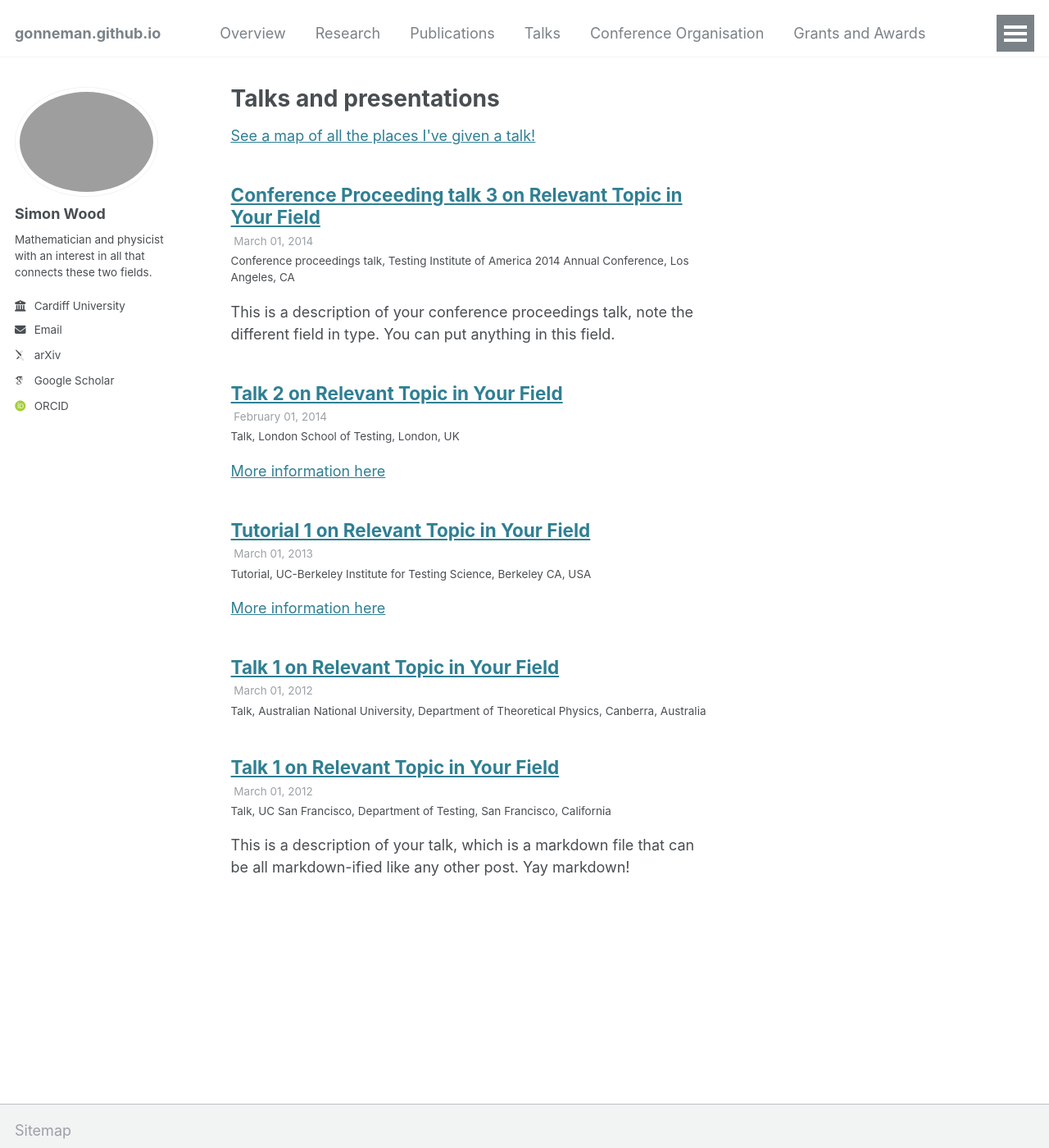
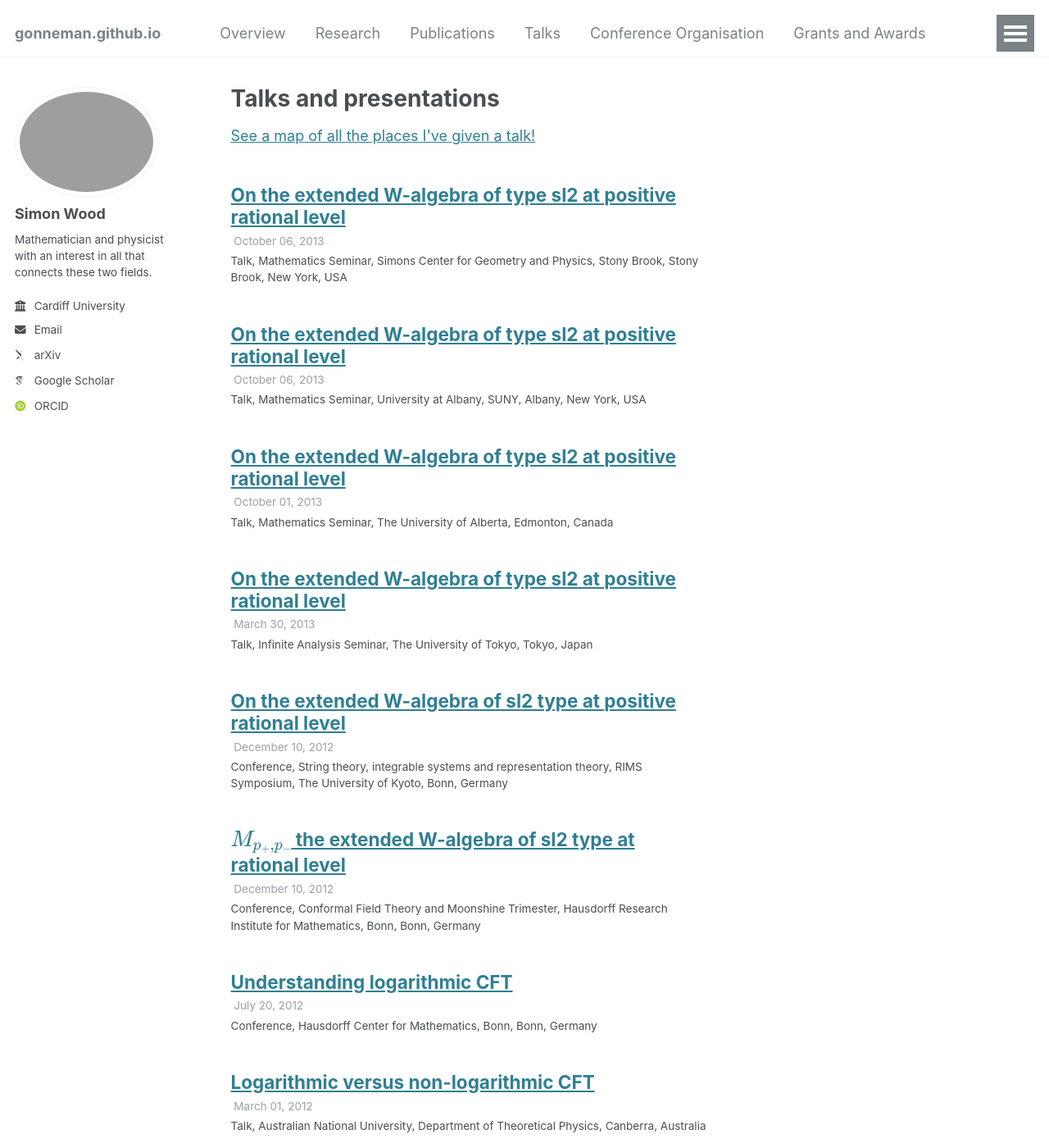
Before and after one commit to gonneman/gonneman.github.io, a Jekyll site: the page built from _pages/talks.html, in a window 1280 px wide and 1400 px high. Shown: the whole window at 82% size. Built offline with Jekyll 4.4.1, drawn with Linux system fonts in a browser that asks for light colours; some web fonts are replaced; some of the changed text lies outside the part shown.

Commit message:
More talks.

```diff
--- /dev/null
+++ b/_talks/2011-taiwan-vertex-operator-algebras-for-logarithmic-cft.md
@@ -0,0 +1,9 @@
+---
+title: "Vertex operator algebras for logarithmic CFT"
+collection: talks
+type: "Conference"
+permalink: /talks/2011-taiwan-vertex-operator-algebras-for-logarithmic-cft
+venue: "Academica Sinica, Taipei"
+date: 2012-03-01
+location: "Taipei, Taiwan"
+---
--- a/_talks/2012-03-01-talk-1.md
+++ /dev/null
@@ -1,11 +0,0 @@
----
-title: "Talk 1 on Relevant Topic in Your Field"
-collection: talks
-type: "Talk"
-permalink: /talks/2012-03-01-talk-1
-venue: "UC San Francisco, Department of Testing"
-date: 2012-03-01
-location: "San Francisco, California"
----
-
-This is a description of your talk, which is a markdown file that can be all markdown-ified like any other post. Yay markdown!
--- a/_talks/2012-anu-logarithmic-versus-non-logarithmic-cft.md
+++ b/_talks/2012-anu-logarithmic-versus-non-logarithmic-cft.md
@@ -1,5 +1,5 @@
 ---
-title: "Talk 1 on Relevant Topic in Your Field"
+title: "Logarithmic versus non-logarithmic CFT"
 collection: talks
 type: "Talk"
 permalink: /talks/2012-anu-logarithmic-versus-non-logarithmic-cft
--- /dev/null
+++ b/_talks/2012-hausdorff-mpp-the-extended-w-algebra-of-sl2-type-at-rational-level.md
@@ -0,0 +1,9 @@
+---
+title: "$$M_{p_+,p_-}$$ the extended W-algebra of sl2 type at rational level"
+collection: talks
+type: "Conference"
+permalink: /talks/2012-hausdorff-mpp-the-extended-w-algebra-of-sl2-type-at-rational-level
+venue: "Conformal Field Theory and Moonshine Trimester, Hausdorff Research Institute for Mathematics, Bonn"
+date: 2012-12-10
+location: "Bonn, Germany"
+---
--- /dev/null
+++ b/_talks/2012-string-math-understanding-logarithmic-cft.md
@@ -0,0 +1,9 @@
+---
+title: "Understanding logarithmic CFT"
+collection: talks
+type: "Conference"
+permalink: /talks/2012-string-math-understanding-logarithmic-cft
+venue: "Hausdorff Center for Mathematics, Bonn"
+date: 2012-07-20
+location: "Bonn, Germany"
+---
--- a/_talks/2013-03-01-tutorial-1.md
+++ /dev/null
@@ -1,13 +0,0 @@
----
-title: "Tutorial 1 on Relevant Topic in Your Field"
-collection: talks
-type: "Tutorial"
-permalink: /talks/2013-03-01-tutorial-1
-venue: "UC-Berkeley Institute for Testing Science"
-date: 2013-03-01
-location: "Berkeley CA, USA"
----
-
-[More information here](http://exampleurl.com)
-
-This is a description of your tutorial, note the different field in type. This is a markdown files that can be all markdown-ified like any other post. Yay markdown!
--- /dev/null
+++ b/_talks/2013-RIMS-on-the-extended-w-algebra-of-type-sl2-at-positive-rational-level.md
@@ -0,0 +1,9 @@
+---
+title: "On the extended W-algebra of sl2 type at positive rational level"
+collection: talks
+type: "Conference"
+permalink: /talks/2013-RIMS-on-the-extended-w-algebra-of-sl2-type-at-positive-rational-level
+venue: "String theory, integrable systems and representation theory, RIMS Symposium, The University of Kyoto"
+date: 2012-12-10
+location: "Bonn, Germany"
+---
--- /dev/null
+++ b/_talks/2013-albany-on-the-extended-w-algebra-of-type-sl2-at-positive-rational-level.md
@@ -0,0 +1,9 @@
+---
+title: "On the extended W-algebra of type sl2 at positive rational level"
+collection: talks
+type: "Talk"
+permalink: /talks/2013-albany-on-the-extended-w-algebra-of-type-sl2-at-positive-rational-level.md
+venue: "Mathematics Seminar, University at Albany, SUNY"
+date: 2013-10-06
+location: "Albany, New York, USA"
+---
--- /dev/null
+++ b/_talks/2013-alberta-on-the-extended-w-algebra-of-type-sl2-at-positive-rational-level.md
@@ -0,0 +1,9 @@
+---
+title: "On the extended W-algebra of type sl2 at positive rational level"
+collection: talks
+type: "Talk"
+permalink: /talks/2013-alberta-on-the-extended-w-algebra-of-type-sl2-at-positive-rational-level.md
+venue: "Mathematics Seminar, The University of Alberta"
+date: 2013-10-01
+location: "Edmonton, Canada"
+---
--- /dev/null
+++ b/_talks/2013-stony-on-the-extended-w-algebra-of-type-sl2-at-positive-rational-level.md
@@ -0,0 +1,9 @@
+---
+title: "On the extended W-algebra of type sl2 at positive rational level"
+collection: talks
+type: "Talk"
+permalink: /talks/2013-stony-on-the-extended-w-algebra-of-type-sl2-at-positive-rational-level.md
+venue: "Mathematics Seminar, Simons Center for Geometry and Physics, Stony Brook"
+date: 2013-10-06
+location: "Stony Brook, New York, USA"
+---
--- /dev/null
+++ b/_talks/2013-todai-on-the-extended-w-algebra-of-type-sl2-at-positive-rational-level.md
@@ -0,0 +1,9 @@
+---
+title: "On the extended W-algebra of type sl2 at positive rational level"
+collection: talks
+type: "Talk"
+permalink: /talks/2013-todai-on-the-extended-w-algebra-of-type-sl2-at-positive-rational-level.md
+venue: "Infinite Analysis Seminar, The University of Tokyo"
+date: 2013-03-30
+location: "Tokyo, Japan"
+---
--- a/_talks/2014-02-01-talk-2.md
+++ /dev/null
@@ -1,13 +0,0 @@
----
-title: "Talk 2 on Relevant Topic in Your Field"
-collection: talks
-type: "Talk"
-permalink: /talks/2014-02-01-talk-2
-venue: "London School of Testing"
-date: 2014-02-01
-location: "London, UK"
----
-
-[More information here](http://example2.com)
-
-This is a description of your talk, which is a markdown files that can be all markdown-ified like any other post. Yay markdown!
--- a/_talks/2014-03-01-talk-3.md
+++ /dev/null
@@ -1,11 +0,0 @@
----
-title: "Conference Proceeding talk 3 on Relevant Topic in Your Field"
-collection: talks
-type: "Conference proceedings talk"
-permalink: /talks/2014-03-01-talk-3
-venue: "Testing Institute of America 2014 Annual Conference"
-date: 2014-03-01
-location: "Los Angeles, CA"
----
-
-This is a description of your conference proceedings talk, note the different field in type. You can put anything in this field.
```
